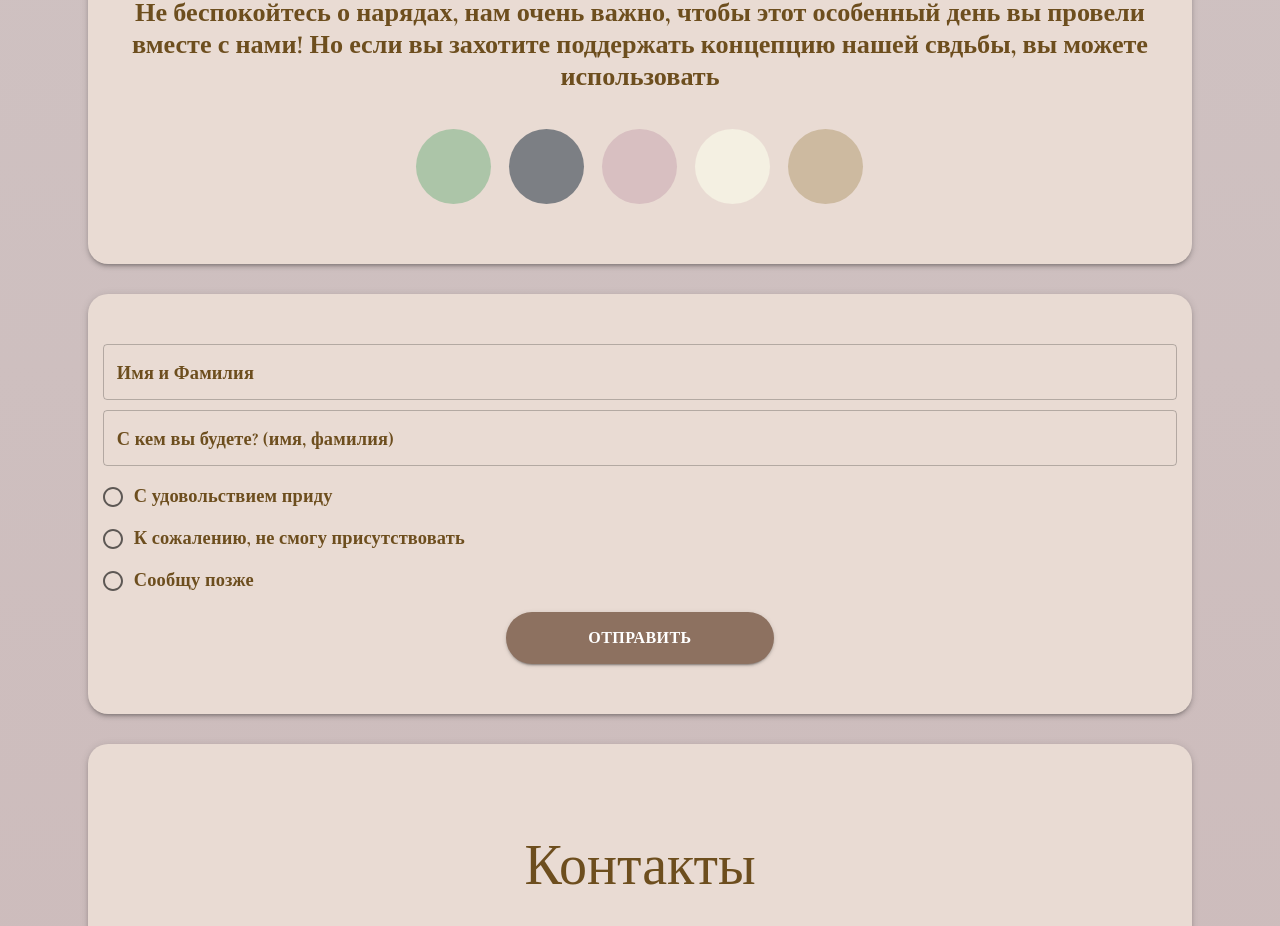
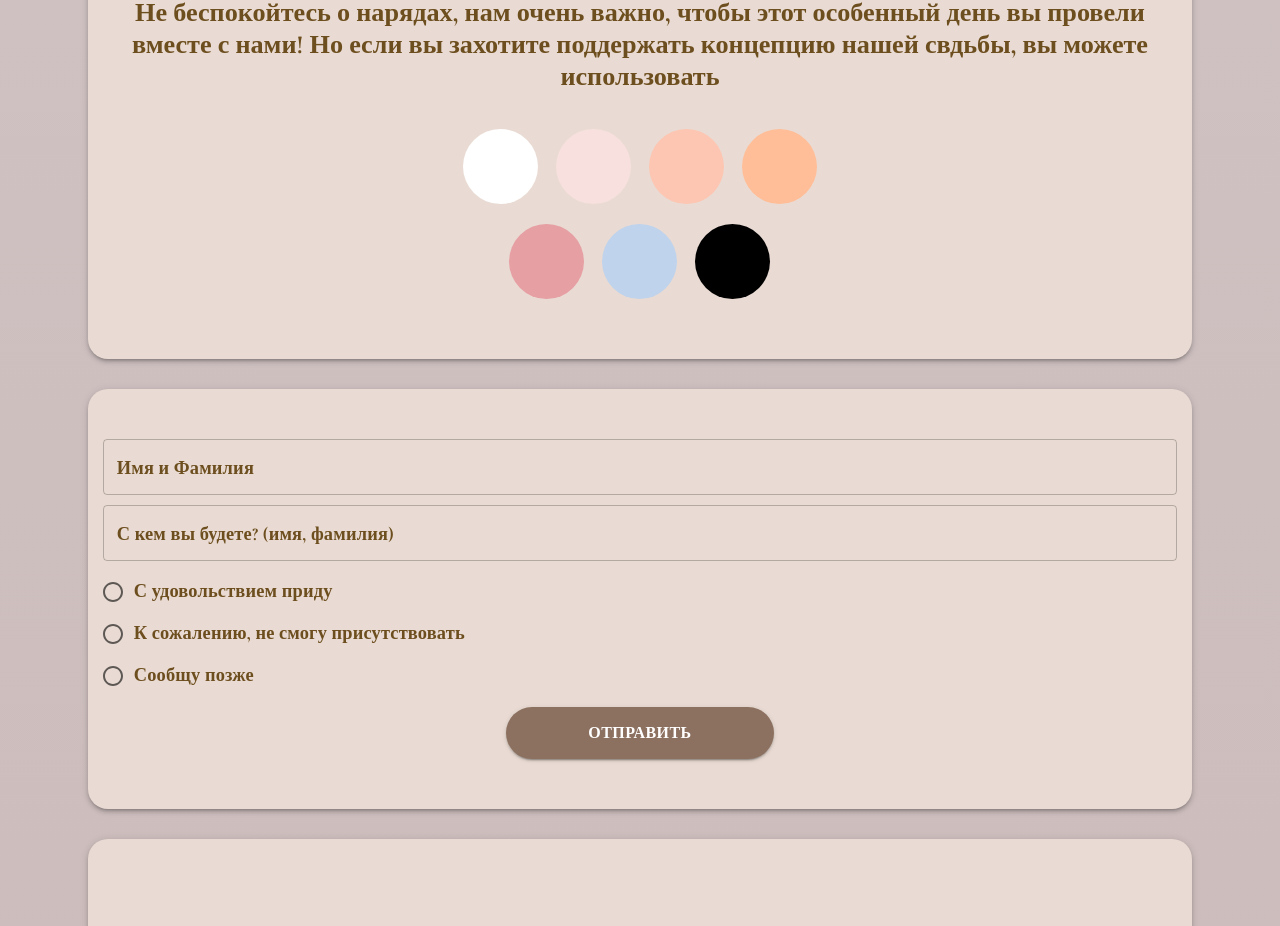
Before and after one commit to pemponce/ForSister, a React (Create React App) app in the folder front/: page / in a window 1280 px wide. Shown: the part 4276-5202 px from the top of the page. Built offline with nearby package versions, Linux system fonts and the light colour scheme.

Commit message:
add client preferences

```diff
--- a/front/src/App.css
+++ b/front/src/App.css
@@ -381,6 +381,23 @@ table {
         }
     }
 
+    @media (max-width: 391px) {
+        .container{
+
+            margin: 0px !important;
+        }
+        table td {
+            margin-left: 10px !important;
+            padding-right: 1px !important;
+            padding-left: 1px !important;
+        }
+        .tdContent {
+            font-size: 1.2rem;
+            padding-right: 2px;
+            padding-left: 2px;
+        }
+    }
+
     @media (max-width: 376px) {
 
         .ImgK {
--- a/front/src/components/Recommendations.js
+++ b/front/src/components/Recommendations.js
@@ -34,23 +34,40 @@ export default function Recommendations() {
                             <tr>
                                 <td>
                                     <div className="circleColorPalette"
-                                         style={{backgroundColor: "rgb(172, 197, 168)"}}></div>
+                                         style={{backgroundColor: "rgb(255, 255, 255)"}}></div>
                                 </td>
                                 <td>
                                     <div className="circleColorPalette"
-                                         style={{backgroundColor: "rgb(124, 127, 132)"}}></div>
+                                         style={{backgroundColor: "rgb(248, 224, 222)"}}></div>
                                 </td>
                                 <td>
                                     <div className="circleColorPalette"
-                                         style={{backgroundColor: "rgb(216, 191, 193)"}}></div>
+                                         style={{backgroundColor: "rgb(253, 198, 178)"}}></div>
                                 </td>
                                 <td>
                                     <div className="circleColorPalette"
-                                         style={{backgroundColor: "rgb(244, 240, 226)"}}></div>
+                                         style={{backgroundColor: "rgb(255, 190, 152)"}}></div>
+                                </td>
+
+                            </tr>
+                            </tbody>
+                        </table>
+                        <table className="tablePalette"
+                               style={{borderCollapse: "unset", borderColor: "red !important"}}>
+                            <tbody>
+                            <tr style={{alignContent: "center"}}>
+
+                                <td>
+                                    <div className="circleColorPalette"
+                                         style={{backgroundColor: "rgb(230, 159, 163)"}}></div>
                                 </td>
                                 <td>
                                     <div className="circleColorPalette"
-                                         style={{backgroundColor: "rgb(205, 186, 160)"}}></div>
+                                         style={{backgroundColor: "rgb(191, 211, 236)"}}></div>
+                                </td>
+                                <td>
+                                    <div className="circleColorPalette"
+                                         style={{backgroundColor: "rgb(0, 0, 0)"}}></div>
                                 </td>
                             </tr>
 
```
